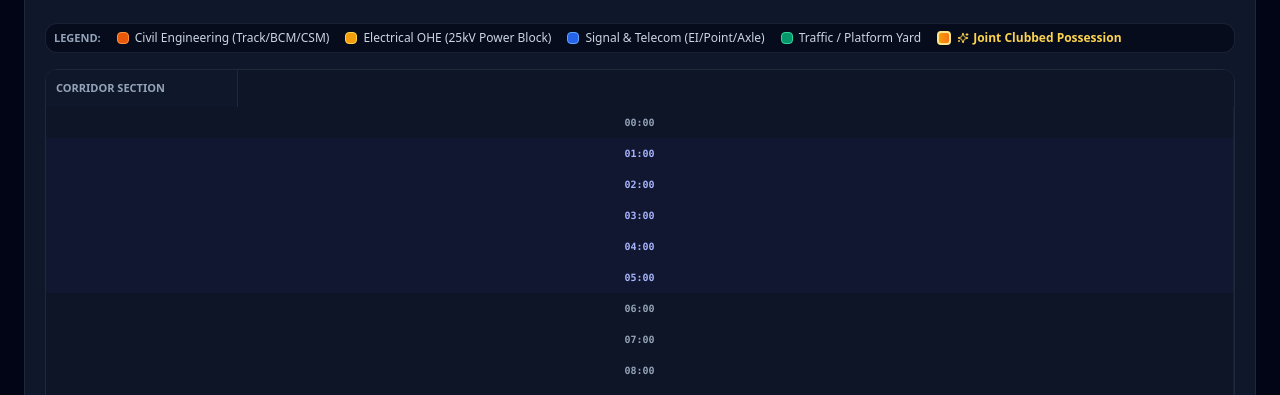
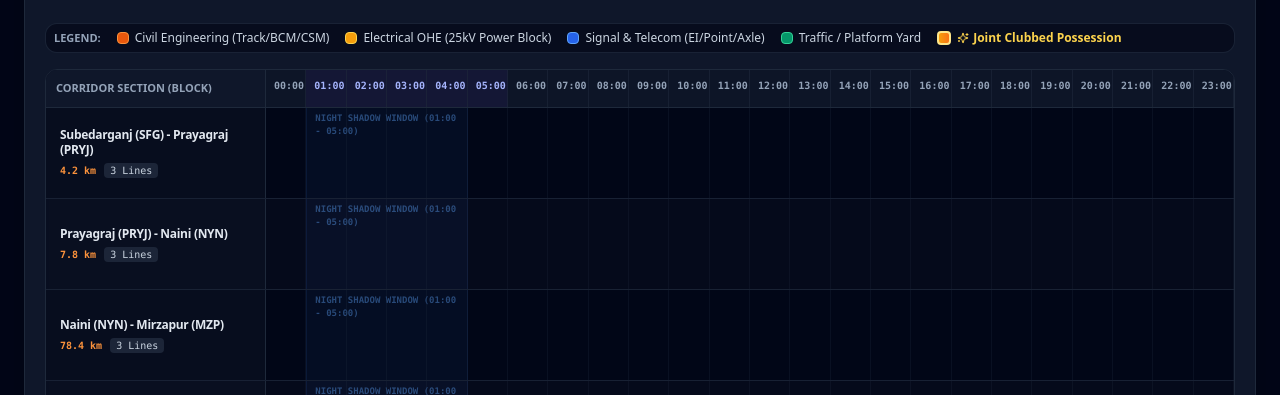
Before and after one commit to saisiddhartha9094/Railblock-AI, a React (Vite) app in the folder frontend/: page / in a window 1280 px wide. Shown: the part 405-800 px from the top of the page. Built offline with nearby package versions, Linux system fonts and the light colour scheme; no server answers.

Commit message:
fix: Fix Gantt timeline CSS Grid layout to render horizontal 24-hour matrix

```diff
--- a/frontend/src/components/BlockGanttMatrix.jsx
+++ b/frontend/src/components/BlockGanttMatrix.jsx
@@ -7,14 +7,14 @@ export default function BlockGanttMatrix({ scheduledBlocks = [], timetable = [],
   const [showTrainPaths, setShowTrainPaths] = useState(true);
 
   const sections = corridor?.sections || [
-    { id: 'SEC_SFG_PRYJ', name: 'Subedarganj (SFG) - Prayagraj (PRYJ)' },
-    { id: 'SEC_PRYJ_NYN', name: 'Prayagraj (PRYJ) - Naini (NYN)' },
-    { id: 'SEC_NYN_MZP', name: 'Naini (NYN) - Mirzapur (MZP)' },
-    { id: 'SEC_MZP_CAR', name: 'Mirzapur (MZP) - Chunar (CAR)' },
-    { id: 'SEC_CAR_DDU', name: 'Chunar (CAR) - Pt. DDU Jn (DDU)' }
+    { id: 'SEC_SFG_PRYJ', name: 'Subedarganj (SFG) - Prayagraj (PRYJ)', length_km: 4.2 },
+    { id: 'SEC_PRYJ_NYN', name: 'Prayagraj (PRYJ) - Naini (NYN)', length_km: 7.8 },
+    { id: 'SEC_NYN_MZP', name: 'Naini (NYN) - Mirzapur (MZP)', length_km: 78.4 },
+    { id: 'SEC_MZP_CAR', name: 'Mirzapur (MZP) - Chunar (CAR)', length_km: 31.6 },
+    { id: 'SEC_CAR_DDU', name: 'Chunar (CAR) - Pt. DDU Jn (DDU)', length_km: 31.2 }
   ];
 
-  // 24 Hour timeline hours (0 to 24)
+  // 24 Hour timeline hours (0 to 23)
   const hours = Array.from({ length: 24 }, (_, i) => i);
 
   // Filter blocks
@@ -145,19 +145,22 @@ export default function BlockGanttMatrix({ scheduledBlocks = [], timetable = [],
 
       {/* Gantt Timeline Container */}
       <div className="overflow-x-auto border border-slate-800 rounded-xl bg-slate-950/90 shadow-inner">
-        <div className="min-w-[1050px]">
+        <div className="min-w-[1100px]">
 
-          {/* Header Time Axis (0 to 24 Hours) */}
-          <div className="grid grid-cols-25 border-b border-slate-800 bg-slate-900/90 sticky top-0 z-20">
-            <div className="w-48 p-2.5 text-[11px] font-bold uppercase text-slate-400 border-r border-slate-800 bg-slate-900">
-              Corridor Section
+          {/* Header Time Axis (00:00 to 23:00) */}
+          <div
+            className="border-b border-slate-800 bg-slate-900/90 sticky top-0 z-20"
+            style={{ display: 'grid', gridTemplateColumns: '220px 1fr' }}
+          >
+            <div className="p-2.5 text-[11px] font-bold uppercase text-slate-400 border-r border-slate-800 bg-slate-900">
+              Corridor Section (Block)
             </div>
-            <div className="col-span-24 grid grid-cols-24">
+            <div style={{ display: 'grid', gridTemplateColumns: 'repeat(24, minmax(0, 1fr))' }}>
               {hours.map(h => (
                 <div
                   key={h}
                   className={`p-2 text-center text-[10px] font-mono font-semibold border-r border-slate-800/60 ${
-                    (1 <= h && h <= 5) ? 'bg-indigo-950/30 text-indigo-300 font-bold' : 'text-slate-400'
+                    (1 <= h && h <= 5) ? 'bg-indigo-950/40 text-indigo-300 font-bold' : 'text-slate-400'
                   }`}
                 >
                   {h.toString().padStart(2, '0')}:00
@@ -173,45 +176,51 @@ export default function BlockGanttMatrix({ scheduledBlocks = [], timetable = [],
             return (
               <div
                 key={sec.id}
-                className={`grid grid-cols-25 border-b border-slate-800/80 hover:bg-slate-900/30 transition-colors ${
+                className={`border-b border-slate-800/80 hover:bg-slate-900/30 transition-colors ${
                   idx % 2 === 0 ? 'bg-slate-950/40' : 'bg-slate-900/20'
                 }`}
+                style={{ display: 'grid', gridTemplateColumns: '220px 1fr' }}
               >
                 {/* Section Info Header */}
-                <div className="w-48 p-3.5 border-r border-slate-800 flex flex-col justify-center">
+                <div className="p-3.5 border-r border-slate-800 flex flex-col justify-center bg-slate-900/40">
                   <div className="text-xs font-bold text-slate-200 tracking-tight leading-tight">
                     {sec.name}
                   </div>
                   <div className="flex items-center gap-2 mt-1.5">
-                    <span className="text-[10px] text-slate-400 font-mono">
+                    <span className="text-[10px] text-orange-400 font-mono font-semibold">
                       {sec.length_km ? `${sec.length_km} km` : 'High Density'}
                     </span>
                     <span className="text-[10px] bg-slate-800/90 text-slate-300 px-1.5 py-0.2 rounded font-mono">
-                      3 Tracks
+                      3 Lines
                     </span>
                   </div>
                 </div>
 
                 {/* 24-Hour Timeline Grid Cell */}
-                <div className="col-span-24 grid grid-cols-24 relative min-h-[90px] p-1.5">
+                <div className="relative min-h-[90px] p-1.5 overflow-hidden">
 
-                  {/* Night Shadow Background Marker (01:00 to 05:00) */}
+                  {/* Night Shadow Corridor Background (01:00 to 05:00) */}
                   <div
                     className="absolute top-0 bottom-0 bg-blue-500/5 border-x border-blue-500/10 pointer-events-none z-0"
                     style={{ left: `${(60 / 1440) * 100}%`, width: `${(240 / 1440) * 100}%` }}
                   >
                     <span className="absolute top-1 left-2 text-[9px] font-mono font-bold text-blue-400/40 uppercase">
-                      Night Shadow Corridor
+                      Night Shadow Window (01:00 - 05:00)
                     </span>
                   </div>
 
-                  {/* Vertical Hour Grid Lines */}
-                  {hours.map(h => (
-                    <div key={h} className="border-r border-slate-800/30 h-full pointer-events-none"></div>
-                  ))}
+                  {/* Vertical Hour Grid Lines (24 Columns) */}
+                  <div
+                    className="absolute inset-0 pointer-events-none"
+                    style={{ display: 'grid', gridTemplateColumns: 'repeat(24, minmax(0, 1fr))' }}
+                  >
+                    {hours.map(h => (
+                      <div key={h} className="border-r border-slate-800/30 h-full"></div>
+                    ))}
+                  </div>
 
                   {/* Train Trajectory Ghost Paths */}
-                  {showTrainPaths && (timetable || []).map((t, tIdx) => {
+                  {showTrainPaths && (timetable || []).map((t) => {
                     if (t && t.section_traversal_times && sec.id in t.section_traversal_times) {
                       const tr = t.section_traversal_times[sec.id];
                       if (!tr) return null;
@@ -237,7 +246,7 @@ export default function BlockGanttMatrix({ scheduledBlocks = [], timetable = [],
                   {/* Scheduled Possession Blocks */}
                   {secBlocks.map(block => {
                     const leftPct = ((block.scheduled_start_min || 0) / 1440) * 100;
-                    const widthPct = Math.max(2.5, ((block.duration_min || 60) / 1440) * 100);
+                    const widthPct = Math.max(3.5, ((block.duration_min || 60) / 1440) * 100);
                     const isSelected = selectedBlock?.demand_id === block.demand_id;
                     const lineLabel = String(block.line_id || '').replace(/_/g, ' ');
 
@@ -311,7 +320,7 @@ export default function BlockGanttMatrix({ scheduledBlocks = [], timetable = [],
               <span className="text-slate-500 block text-[10px]">TIME WINDOW</span>
               <span className="font-bold text-white">
                 {Math.floor(selectedBlock.scheduled_start_min / 60).toString().padStart(2, '0')}:
-                {(selectedBlock.scheduled_start_min % 60).toString().padStart(2, '0')} &rarr;{' '}
+                {(selectedBlock.scheduled_start_min % 60).toString().padStart(2, '0')} →{' '}
                 {Math.floor(selectedBlock.scheduled_end_min / 60).toString().padStart(2, '0')}:
                 {(selectedBlock.scheduled_end_min % 60).toString().padStart(2, '0')}
               </span>
```
